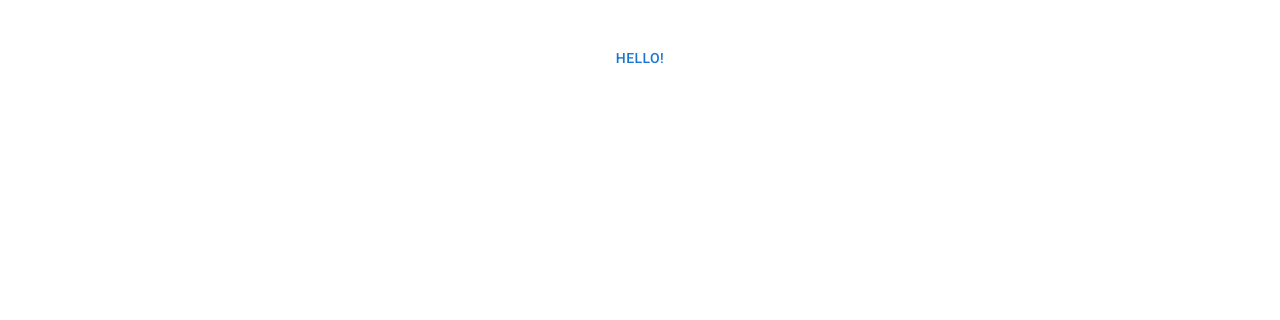
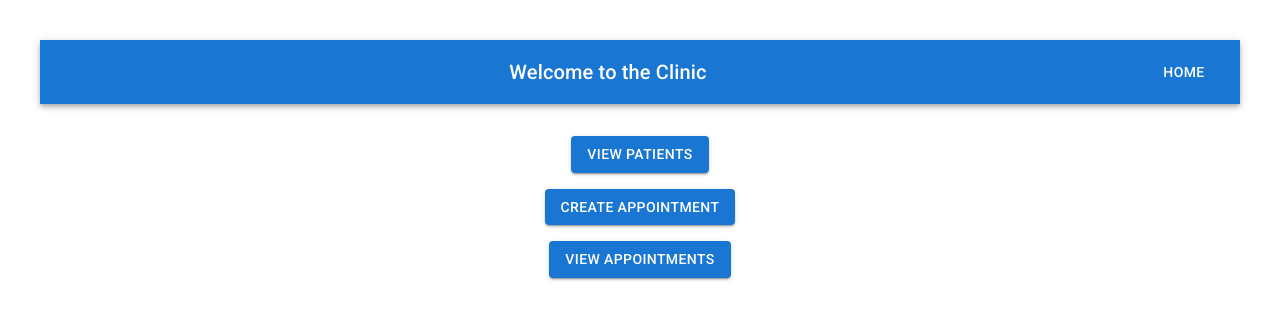
Before and after one commit to crhuff/stride, a React (Vite) app: page / in a window 1280 px wide. Shown: the top 320 px of the page. Built offline with nearby package versions, Linux system fonts and the light colour scheme.

Commit message:
set up react routing

```diff
--- a/package.json
+++ b/package.json
@@ -15,7 +15,8 @@
     "@emotion/styled": "11.14.0",
     "@mui/material": "7.0.2",
     "react": "19.0.0",
-    "react-dom": "19.0.0"
+    "react-dom": "19.0.0",
+    "react-router-dom": "^7.5.0"
   },
   "devDependencies": {
     "@eslint/js": "^9.21.0",
@@ -26,6 +27,7 @@
     "@types/jest": "^29.5.14",
     "@types/react": "^19.1.1",
     "@types/react-dom": "^19.1.2",
+    "@types/react-router-dom": "^5.3.3",
     "@vitejs/plugin-react": "^4.3.4",
     "eslint": "^9.21.0",
     "eslint-plugin-react-hooks": "^5.1.0",
--- /dev/null
+++ b/src/components/Header/Header.tsx
@@ -0,0 +1,16 @@
+import { AppBar, Button, Toolbar, Typography } from "@mui/material"
+import { useNavigate } from "react-router-dom";
+
+const Header = () => {
+  const navigate = useNavigate();
+
+  return (      <AppBar position="static">
+    <Toolbar>
+      <Typography variant="h6" component="div" sx={{ flexGrow: 1 }}>
+    Welcome to the Clinic
+      </Typography>
+      <Button color="inherit" onClick={() => navigate('/')} >Home</Button>
+    </Toolbar>
+  </AppBar>)
+};
+export default Header;
--- a/src/views/App/App.tsx
+++ b/src/views/App/App.tsx
@@ -1,10 +1,26 @@
-import { Button } from '@mui/material'
+import {
+  BrowserRouter as Router,
+  Routes,
+  Route
+} from "react-router-dom";
+
+import Header from "../../components/Header/Header"
+import Home from "../Home/Home";
+
 
 function App() {
   return (
     <>
-      <Button onClick={console.log}>Hello!</Button>
-    </>
+      <Router>
+      <div>
+      <Header />
+        <Routes>
+          <Route path="/" element={<Home />} />
+          <Route path="/div" element={<div />} />
+        </Routes>
+      </div>
+    </Router>
+        </>
   )
 }
 
--- /dev/null
+++ b/src/views/Home/Home.tsx
@@ -0,0 +1,19 @@
+import { Button, Container, Stack } from "@mui/material"
+
+const Home = () => {
+  return (      <Container sx={{ mt: 4 }}>
+    <Stack spacing={2} direction="column" alignItems="center">
+      <Button variant="contained" onClick={() => console.log("View Patients clicked")}>
+    View Patients
+      </Button>
+      <Button variant="contained" onClick={() => console.log("Create Appointment clicked")}>
+    Create Appointment
+      </Button>
+      <Button variant="contained" onClick={() => console.log("View Appointments clicked")}>
+    View Appointments
+      </Button>
+    </Stack>
+  </Container>)
+}
+
+export default Home;
```
Also changed, not shown: 2 other files (tests, documents, lock files or other folders).
